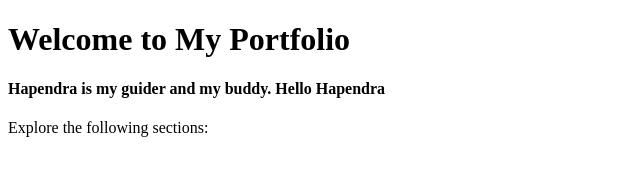
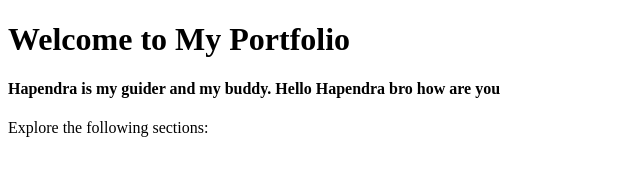
Before and after one commit to TriptiSaini16/FirstRepo, a plain HTML site: page Index.html in a window 1280 px wide. Shown: the top 170 px of the page, without its empty margins (0-640 px from the left). Drawn offline with Linux system fonts and the light colour scheme.

Commit message:
feature added

```diff
--- a/Index.html
+++ b/Index.html
@@ -7,7 +7,7 @@
 </head>
 <body>
         <h1>Welcome to My Portfolio</h1>
-        <h4> Hapendra is my guider and my buddy. Hello Hapendra </h4>
+        <h4> Hapendra is my guider and my buddy. Hello Hapendra bro how are you</h4>
     <p>Explore the following sections:</p>
     <br>
     <br>
```
